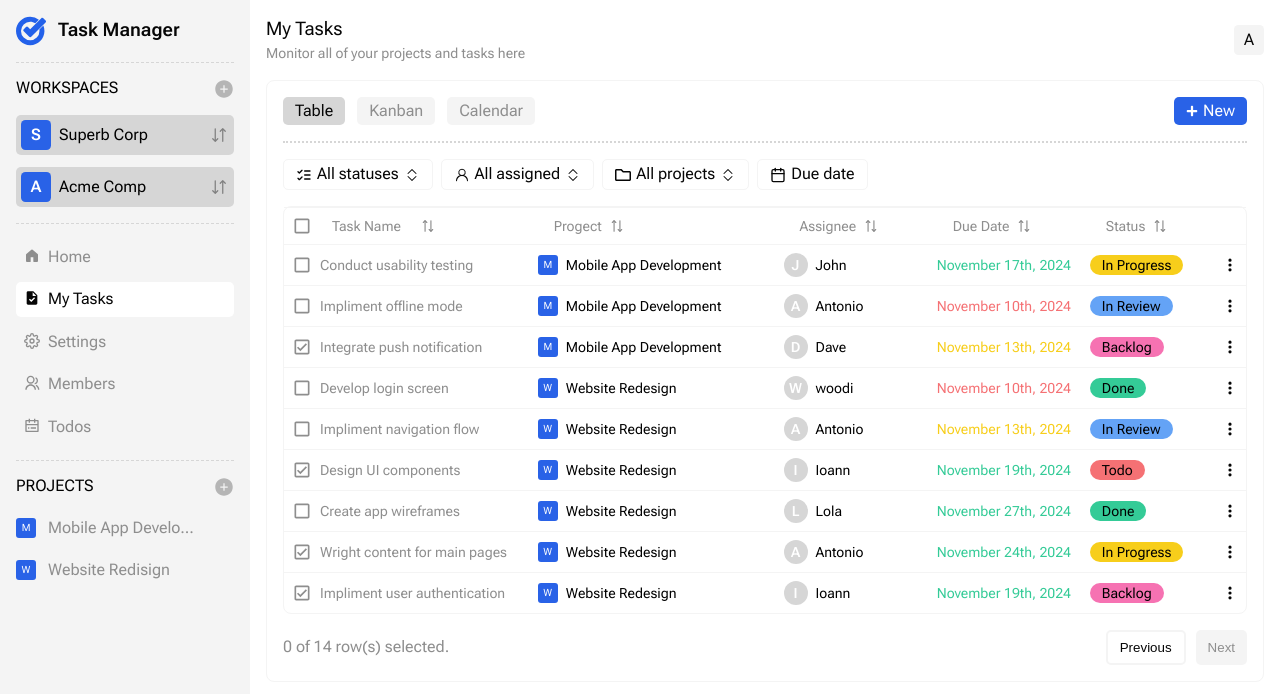
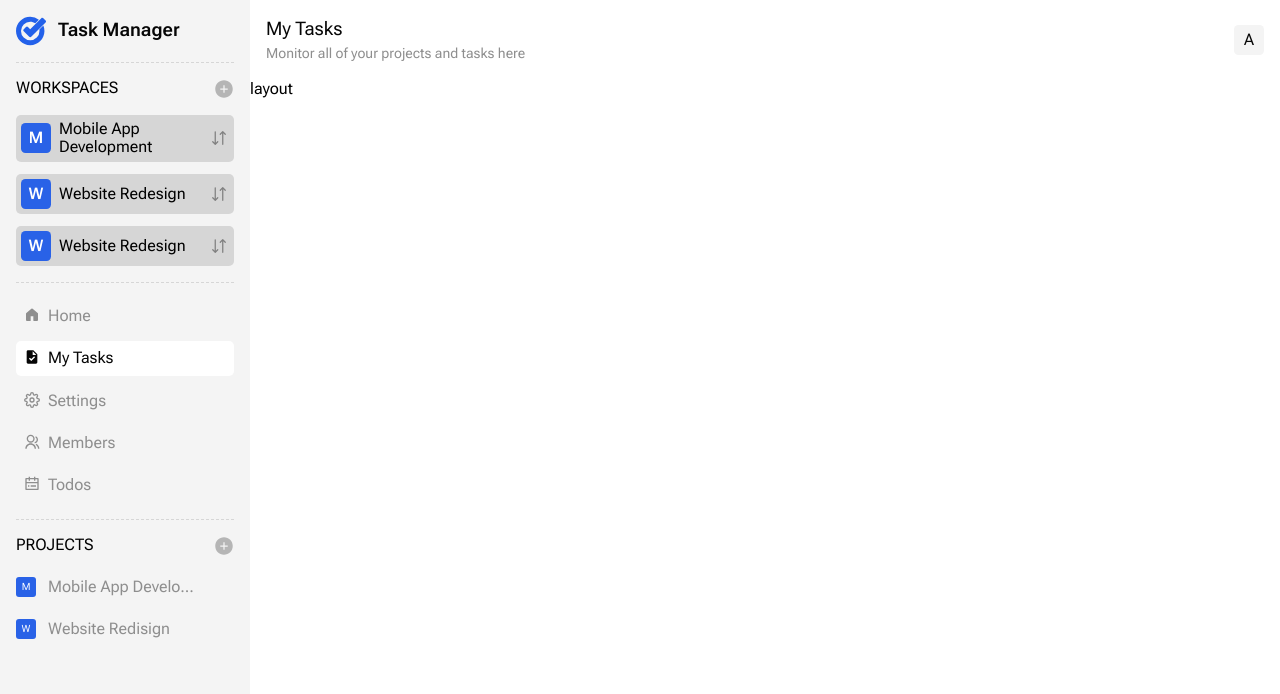
Before and after one commit to webioann/sandbox_prisma, a Next.js app: page /my_tasks/table in a window 1280 px wide. Shown: the top 694 px of the page. Built offline with nearby package versions, Linux system fonts and the light colour scheme.

Commit message:
made (dashboard) directory and replace heer there home tasks and ...

```diff
--- a/app/home/home.module.scss
+++ b/app/(dashboard)/home/home.module.scss
@@ -1,6 +1,7 @@
 .home_page{
     width: 100%;
     padding: 16px;
+    border: 1px solid red;
     .total_results{
         display: grid;
         grid-template-columns: repeat(5, 1fr);
--- /dev/null
+++ b/app/(dashboard)/layout.tsx
@@ -0,0 +1,7 @@
+import React from 'react'
+
+export default function LAYOUT() {
+  return (
+    <div>layout</div>
+  )
+}
--- a/app/my_tasks/table/page.tsx
+++ b/app/(dashboard)/my_tasks/table/page.tsx
@@ -13,8 +13,8 @@ import styles from './table.module.scss'
 import { TbArrowsUpDown } from "react-icons/tb"
 import { IoIosArrowDown } from "react-icons/io"
 
-import { ProjectsData } from '../../../MOCH_DATA'
-import type { ProjectsDataType } from '../../../types/tasks.types'
+import { ProjectsData } from '../../../../MOCH_DATA'
+import type { ProjectsDataType } from '../../../../types/tasks.types'
 
 
 export default function TablePage() {
--- a/app/my_tasks/layout.tsx
+++ /dev/null
@@ -1,9 +0,0 @@
-import React from 'react'
-
-export default function TaskPagesLayout({
-    children,
-    }: {
-        children: React.ReactNode
-    }) {
-    return ( <main> {children} </main> )
-}
--- a/components/WorkspacesList/WorkspacesList.tsx
+++ b/components/WorkspacesList/WorkspacesList.tsx
@@ -1,11 +1,12 @@
 import React from 'react'
 import WorkspaceLink from "@/components/WorkspaceLink/WorkspaceLink"
+import { ProjectsData } from '../../MOCH_DATA'
 import { AiFillPlusCircle } from "react-icons/ai";
 import './workspaces-list.scss'
 
 function WorkspacesList() {
 
-    const data = [{ id: 1, name: 'Superb Corp'}, { id: 2, name: 'Acme Comp'}]
+    // const data = [{ id: 1, name: 'Superb Corp'}, { id: 2, name: 'Acme Comp'}]
 
     return (
         <section className="workspaces">
@@ -15,8 +16,8 @@ function WorkspacesList() {
                     <AiFillPlusCircle color='#b5b5b5' size={20}/>
                 </header>
                 <ul className='workspaces-list'>
-                    {data.map((item) =>
-                        <WorkspaceLink workspace_name={item.name}/>)
+                    {ProjectsData.map((item) =>
+                        <WorkspaceLink workspace_name={item.project_name}/>)
                     }
                 </ul>
             </div>
```
Also changed, not shown: app/(dashboard)/home/page.tsx (renamed from app/home/page.tsx, +5 -5 lines), app/(dashboard)/my_tasks/calendar/calendar.module.scss (renamed from app/my_tasks/calendar/calendar.module.scss), app/(dashboard)/my_tasks/calendar/page.tsx (renamed from app/my_tasks/calendar/page.tsx), app/(dashboard)/my_tasks/kanban/kanban.module.scss (renamed from app/my_tasks/kanban/kanban.module.scss), app/(dashboard)/my_tasks/kanban/page.tsx (renamed from app/my_tasks/kanban/page.tsx), app/(dashboard)/my_tasks/page.tsx (renamed from app/my_tasks/page.tsx), app/(dashboard)/my_tasks/table/table.module.scss (renamed from app/my_tasks/table/table.module.scss).
